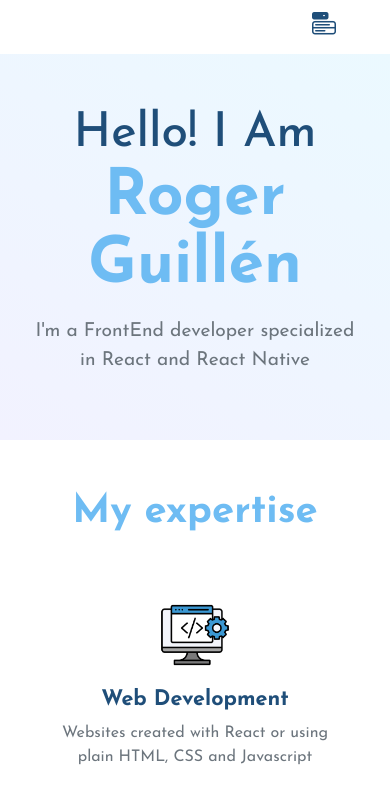
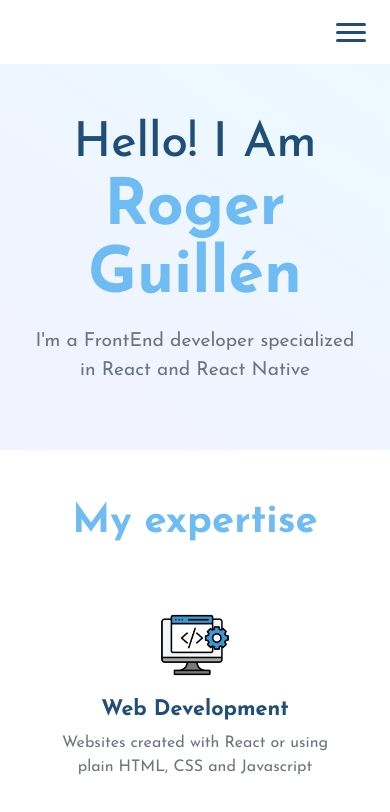
Before and after one commit to TheRogersito/portfolio-website-main, a plain HTML site: page index.html in a window 390 px wide. Shown: the top 812 px of the page. Drawn offline with nearby package versions, Linux system fonts and the light colour scheme.

Commit message:
hamburga

```diff
--- a/css/style.css
+++ b/css/style.css
@@ -396,3 +396,23 @@ footer .link-group a:hover {
   max-height: 400px;
   object-fit: contain;
 }
+
+.hamburger-btn {
+  display: flex;
+  flex-direction: column;
+  justify-content: space-around;
+  width: 30px; /* Adjust as needed */
+  height: 24px; /* Adjust as needed */
+  background: none;
+  border: none;
+  padding: 0;
+  cursor: pointer;
+  margin: 12px;
+}
+
+.hamburger-line {
+  width: 100%;
+  height: 3px; /* Adjust thickness as needed */
+  background-color: #1f4e79; /* Adjust color as needed */
+  border-radius: 2px;
+}
--- a/index.html
+++ b/index.html
@@ -44,14 +44,18 @@
       id="navbar-top"
       class="navbar navbar-expand-lg navbar-light bg-white sticky-top"
     >
-      <div class="container-fluid px-5" style="justify-content: flex-end">
+      <div
+        class="container-fluid d-flex align-items-center justify-content-end"
+      >
         <button
-          class="nav-menu d-md-none"
+          class="nav-menu d-md-none d-flex align-items-center hamburger-btn"
           type="button"
           data-bs-toggle="collapse"
           data-bs-target="#navbarNav"
         >
-          <i class="bi bi-menu-button-fill"></i>
+          <span class="hamburger-line"></span>
+          <span class="hamburger-line"></span>
+          <span class="hamburger-line"></span>
         </button>
         <div
           class="collapse navbar-collapse justify-content-center"
```
